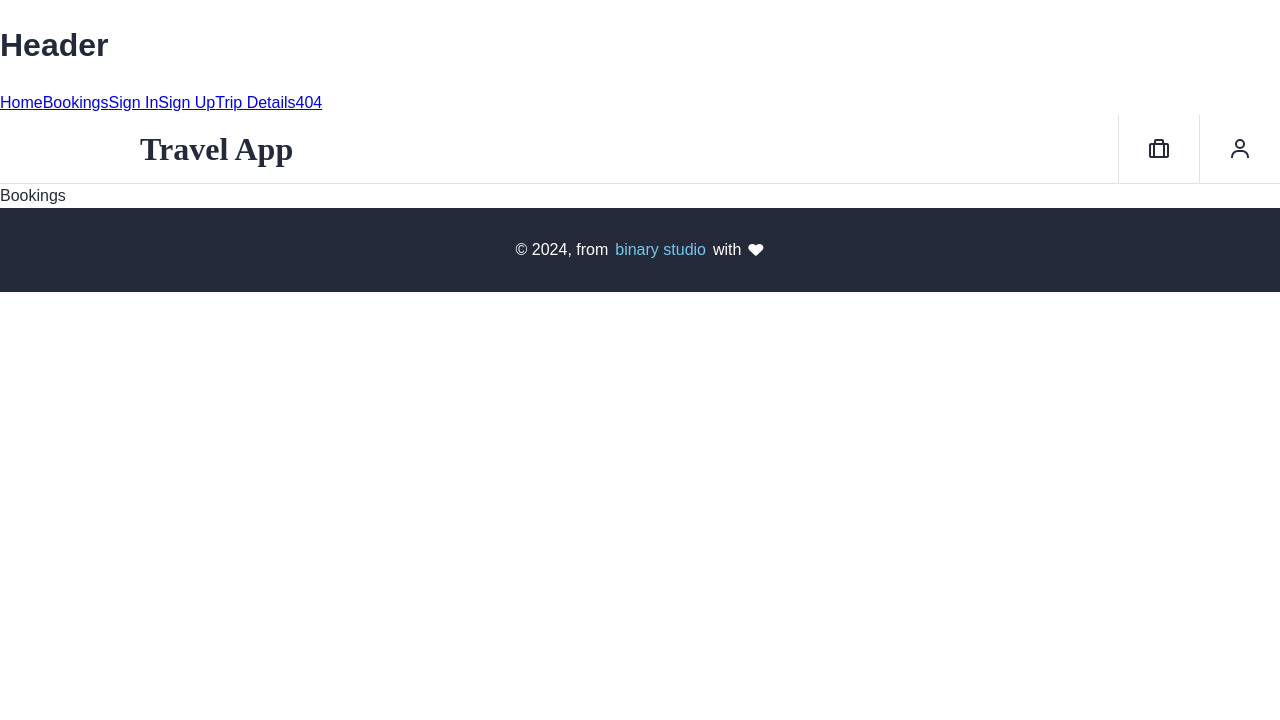
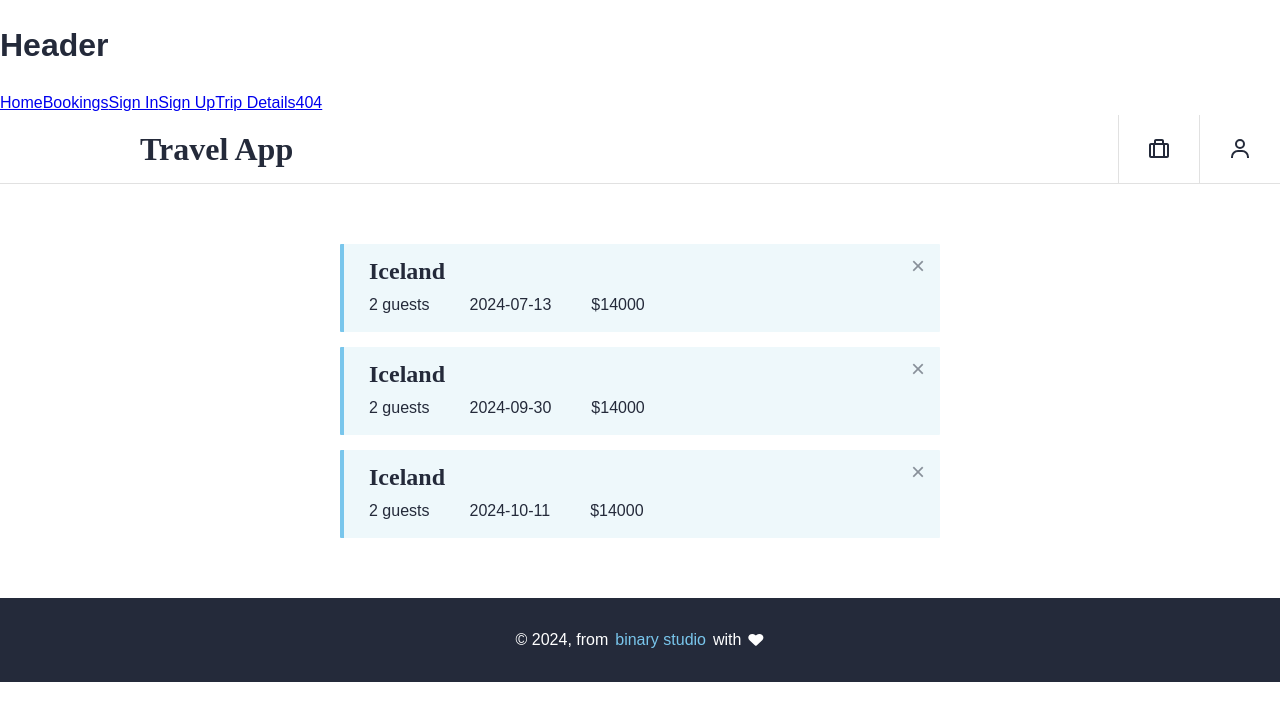
Before and after one commit to theCapnCoder/booking_hub_api, a React (Vite) app: page /bookings in a window 1280 px wide. Shown: the top 720 px of the page. Built offline with nearby package versions, Linux system fonts and the light colour scheme.

Commit message:
feat: add BookingPage

```diff
--- /dev/null
+++ b/src/components/BookingItem/BookingItem.module.scss
@@ -0,0 +1,35 @@
+.booking {
+  position: relative;
+  display: flex;
+  flex-wrap: wrap;
+  gap: 10px 40px;
+  width: 100%;
+  padding: 15px 25px;
+  background-color: var(--color-blue-100);
+  border-left: 4px solid var(--color-blue-200);
+  border-radius: 1px;
+
+  .title {
+    width: 100%;
+    margin: 0;
+    font-weight: 600;
+    font-size: var(--font-size-400);
+    font-family: "Playfair Display", serif;
+    line-height: 1;
+  }
+
+  .cancel {
+    position: absolute;
+    top: 10px;
+    right: 15px;
+    padding: 0;
+    font-weight: 300;
+    font-size: var(--font-size-400);
+    line-height: 1;
+    background-color: transparent;
+    border: none;
+    outline: none;
+    cursor: pointer;
+    opacity: 0.5;
+  }
+}
--- /dev/null
+++ b/src/components/BookingItem/BookingItem.tsx
@@ -0,0 +1,44 @@
+import { FC } from "react";
+
+import styles from "./BookingItem.module.scss";
+
+interface BookingItemProps {
+  title: string;
+  guests: number;
+  date: string;
+  total: number;
+  onCancel: () => void;
+}
+
+const BookingItem: FC<BookingItemProps> = ({
+  title,
+  guests,
+  date,
+  total,
+  onCancel,
+}) => (
+  <li data-test-id="booking" className={styles.booking}>
+    <h3 data-test-id="booking-title" className={styles.title}>
+      {title}
+    </h3>
+    <span data-test-id="booking-guests" className="booking__guests">
+      {guests} guests
+    </span>
+    <span data-test-id="booking-date" className="booking__date">
+      {date}
+    </span>
+    <span data-test-id="booking-total" className="booking__total">
+      ${total}
+    </span>
+    <button
+      data-test-id="booking-cancel"
+      className={styles.cancel}
+      title="Cancel booking"
+      onClick={onCancel}
+    >
+      ×
+    </button>
+  </li>
+);
+
+export default BookingItem;
--- /dev/null
+++ b/src/components/BookingList/BookingList.module.scss
@@ -0,0 +1,11 @@
+.list {
+  display: flex;
+  flex-direction: column;
+  align-items: center;
+  gap: 15px;
+  width: 100%;
+  max-width: 600px;
+  margin: 0 auto;
+  padding: 0;
+  list-style: none;
+}
--- /dev/null
+++ b/src/components/BookingList/BookingList.tsx
@@ -0,0 +1,26 @@
+import { FC } from "react";
+import BookingItem from "../BookingItem/BookingItem";
+
+import styles from "./BookingList.module.scss";
+
+interface Booking {
+  title: string;
+  guests: number;
+  date: string;
+  total: number;
+}
+
+interface BookingListProps {
+  bookings: Booking[];
+  handleCancel: (index: number) => void;
+}
+
+const BookingList: FC<BookingListProps> = ({ bookings, handleCancel }) => (
+  <ul className={styles.list}>
+    {bookings.map((booking, index) => (
+      <BookingItem key={index} {...booking} onCancel={() => handleCancel(index)} />
+    ))}
+  </ul>
+);
+
+export default BookingList;
--- a/src/pages/Bookings.tsx
+++ /dev/null
@@ -1,5 +0,0 @@
-const Bookings = () => {
-  return <div>Bookings</div>;
-};
-
-export default Bookings;
--- /dev/null
+++ b/src/pages/BookingsPage/BookingsPage.module.scss
@@ -0,0 +1,3 @@
+.bookings {
+  padding: 60px 20px;
+}
--- /dev/null
+++ b/src/pages/BookingsPage/BookingsPage.tsx
@@ -0,0 +1,26 @@
+import React, { useState } from "react";
+import BookingList from "../../components/BookingList/BookingList";
+
+import styles from "./BookingsPage.module.scss";
+
+const BookingsPage: React.FC = () => {
+  const [bookings, setBookings] = useState([
+    { title: "Iceland", guests: 2, date: "2024-07-13", total: 14000 },
+    { title: "Iceland", guests: 2, date: "2024-09-30", total: 14000 },
+    { title: "Iceland", guests: 2, date: "2024-10-11", total: 14000 },
+  ]);
+
+  const sortedBookings = bookings.sort((a, b) => new Date(a.date).getTime() - new Date(b.date).getTime());
+
+  const handleCancel = (index: number) => {
+    setBookings(sortedBookings.filter((_, i) => i !== index));
+  };
+
+  return (
+    <section className={styles.bookings}>
+      <BookingList bookings={sortedBookings} handleCancel={handleCancel} />
+    </section>
+  );
+};
+
+export default BookingsPage;
--- a/src/router.tsx
+++ b/src/router.tsx
@@ -1,6 +1,6 @@
 import { createBrowserRouter, Navigate } from "react-router-dom";
 import MainLayout from "./layouts/MainLayout/MainLayout";
-import Bookings from "./pages/Bookings";
+import BookingsPage from "./pages/BookingsPage/BookingsPage";
 import MainPage from "./pages/MainPage";
 import SignInPage from "./pages/SignInPage/SignInPage";
 import SignUpPage from "./pages/SignUpPage/SignUpPage";
@@ -29,7 +29,7 @@ const router = createBrowserRouter([
       },
       {
         path: "/bookings",
-        element: <Bookings />,
+        element: <BookingsPage />,
       },
       {
         path: "*",
```
Also changed, not shown: src/assets/data/bookings.json (renamed from src/data/bookings.json), src/assets/data/trips.json (renamed from src/data/trips.json), 1 other file (tests, documents, lock files or other folders).
